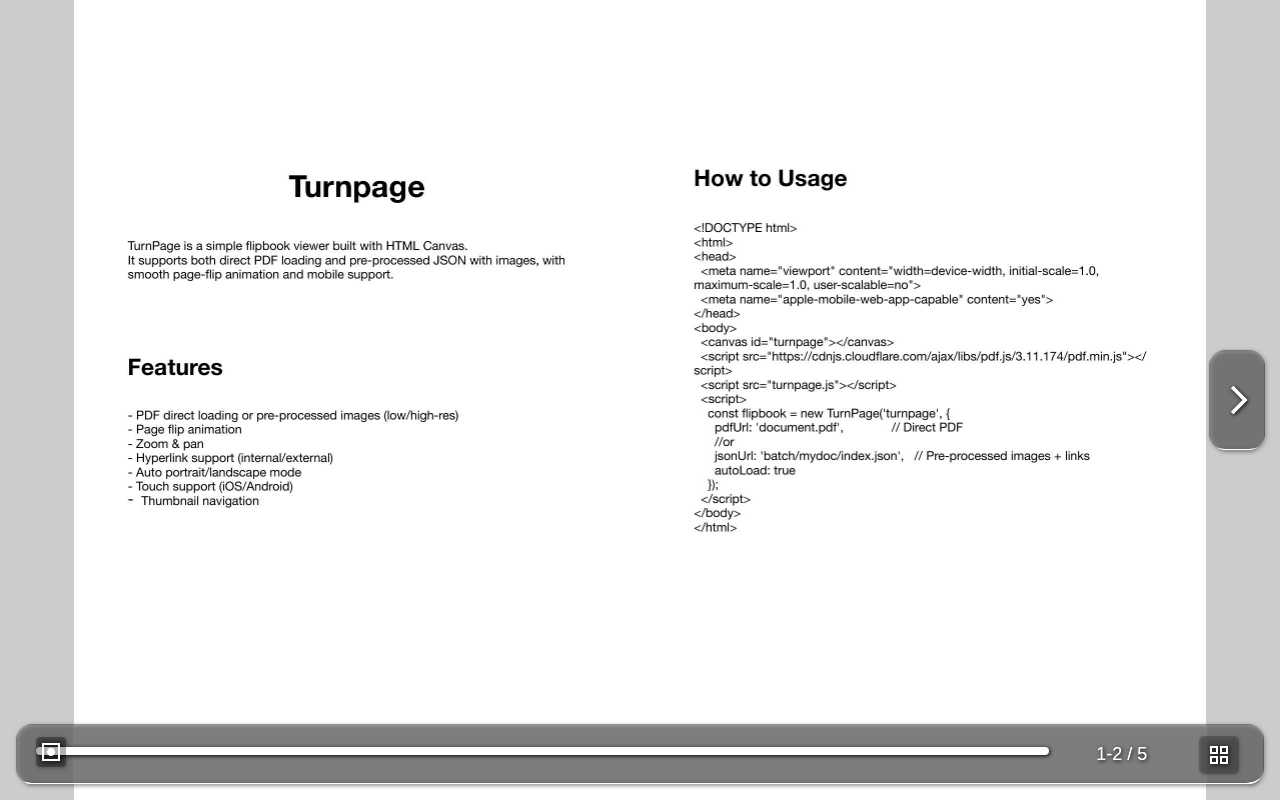
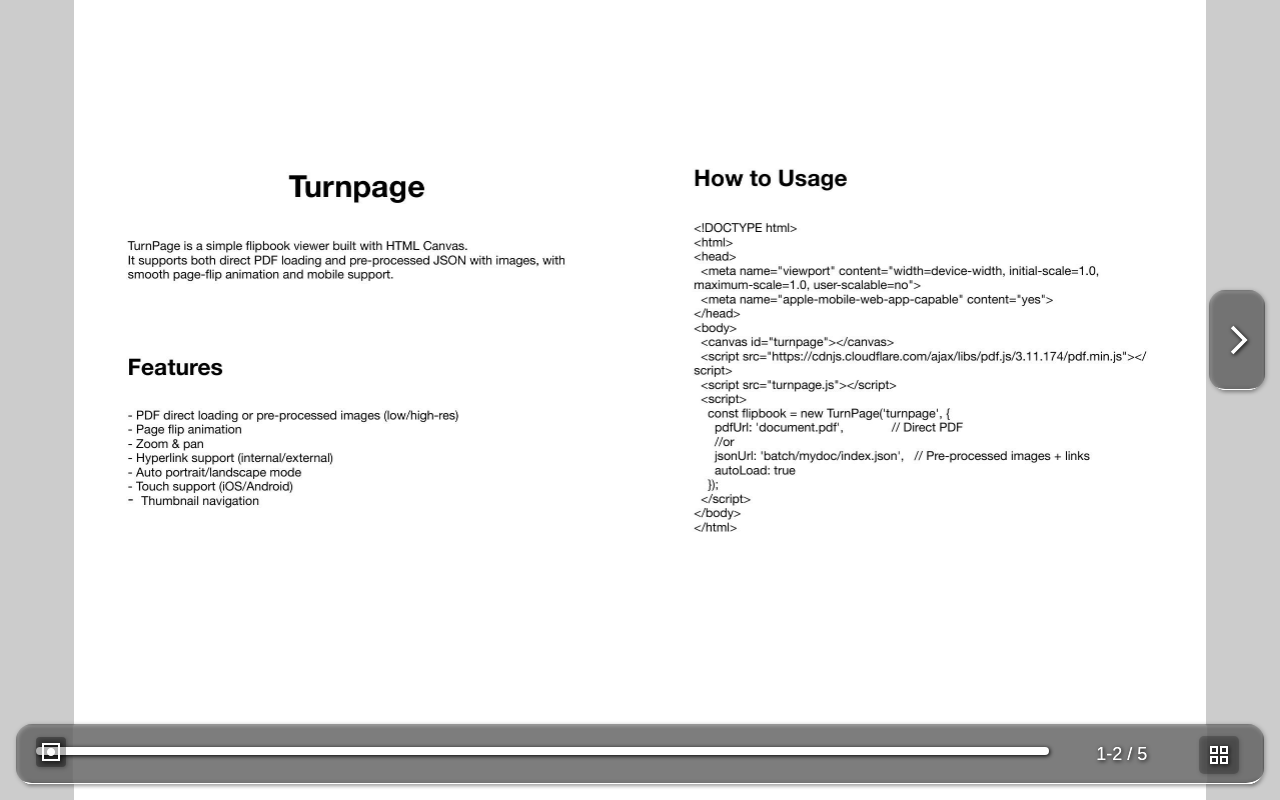
Before and after one commit to Jedsadha1777/TurnPage, a plain HTML site: page index.html in a window 1280 px wide. Drawn offline with Linux system fonts and the light colour scheme.

Commit message:
Fixed btn-float-action position

```diff
--- a/css/turnpage.css
+++ b/css/turnpage.css
@@ -301,7 +301,7 @@
 .btn-float-action {
     position: absolute;
     top: 50%;
-    transform: translate(0%, -50%);
+    transform: translate(0%,  calc( -50% - 60px ) );
     height: 10%;
     min-height: 100px;
     width: 3.5em;
```
